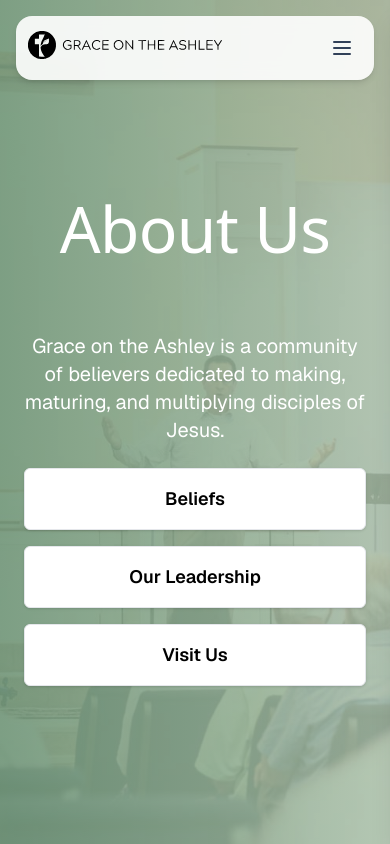
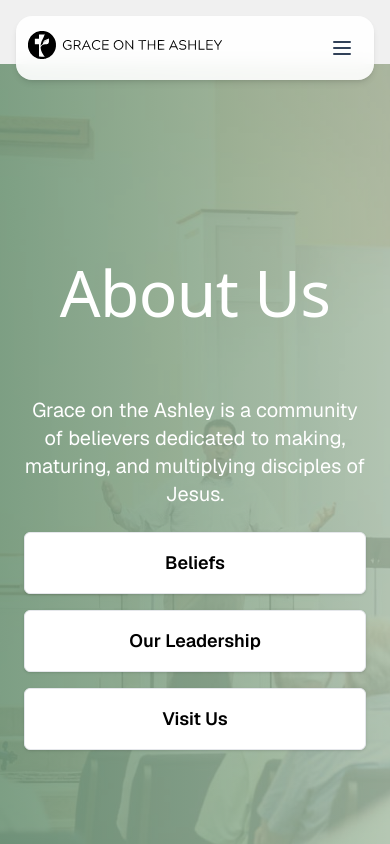
Before and after one commit to joshconverse/gota-site, a Next.js app: page /about in a window 390 px wide. Shown: the top 844 px of the page. Built offline with nearby package versions, Linux system fonts and the light colour scheme.

Commit message:
Viewport fix (#11)
* added viewport metadata

* remove mobile nav from dom tree when not open

```diff
--- a/src/app/layout.tsx
+++ b/src/app/layout.tsx
@@ -25,7 +25,6 @@ export const viewport: Viewport = {
   maximumScale: 1,
   userScalable: false,
   viewportFit: 'cover',
-  themeColor: '#0ea5a4',
 }
 
 export default function RootLayout({
--- a/src/components/Header.tsx
+++ b/src/components/Header.tsx
@@ -9,7 +9,7 @@ export default function Header() {
 
 
   return (
-  <header className="fixed inset-x-0 top-4 z-50 pointer-events-none">
+    <header className="sticky inset-x-0 top-4 z-50 pointer-events-none">
       <div className="container mx-auto max-w-[1440px] px-4 md:px-8 lg:px-12">
         <div className="pointer-events-auto bg-white/90 backdrop-blur-sm rounded-2xl shadow-md p-3 md:p-4 flex items-center gap-4 md:h-[70px] md:py-0">
           <div className="flex-1">
@@ -52,8 +52,9 @@ export default function Header() {
           </div>
         </div>
       </div>
-
+      {open && (
         <MobileNav isOpen={open} onClose={() => setOpen(false)} />
+      )}
     </header>
   );
 }
--- a/src/components/MobileNav.tsx
+++ b/src/components/MobileNav.tsx
@@ -41,16 +41,15 @@ export default function MobileNav({ isOpen, onClose }: MobileNavProps) {
   if (!mounted) return null;
 
   const content = (
-    <div aria-hidden={!isOpen} className={`fixed inset-0 z-[80] ${isOpen ? "" : "pointer-events-none"}`}>
+    <div aria-hidden={!isOpen} className={`sticky inset-0 z-[80] ${isOpen ? "" : "pointer-events-none"}`}>
       <div
         onClick={onClose}
         className={`absolute inset-0 bg-black/40 transition-opacity ${isOpen ? "opacity-100" : "opacity-0"}`}
       />
 
       <aside
-        className={`absolute right-0 top-0 flex h-full w-80 flex-col bg-white shadow-xl transition-transform sm:w-96 ${
-          isOpen ? "translate-x-0" : "translate-x-full"
-        }`}
+        className={`absolute right-0 top-0 flex h-full w-80 flex-col bg-white shadow-xl transition-transform sm:w-96 ${isOpen ? "translate-x-0" : "translate-x-full"
+          }`}
       >
         <div className="flex items-center justify-between border-b p-6">
           <div className="text-lg font-bold text-black">Menu</div>
@@ -111,7 +110,7 @@ export default function MobileNav({ isOpen, onClose }: MobileNavProps) {
               className="flex h-10 w-10 items-center justify-center !text-black"
             >
               <svg width="22" height="22" viewBox="0 0 24 24" fill="currentColor" aria-hidden="true">
-                <path d="M23.5 7.2a3.3 3.3 0 0 0-2.3-2.3C19.5 4.4 12 4.4 12 4.4s-7.5 0-9.2.5A3.3 3.3 0 0 0 .5 7.2 34.5 34.5 0 0 0 0 12a34.5 34.5 0 0 0 .5 4.8 3.3 3.3 0 0 0 2.3 2.3c1.7.5 9.2.5 9.2.5s7.5 0 9.2-.5a3.3 3.3 0 0 0 2.3-2.3A34.5 34.5 0 0 0 24 12a34.5 34.5 0 0 0-.5-4.8ZM9.75 15.02V8.98L15.5 12l-5.75 3.02Z"/>
+                <path d="M23.5 7.2a3.3 3.3 0 0 0-2.3-2.3C19.5 4.4 12 4.4 12 4.4s-7.5 0-9.2.5A3.3 3.3 0 0 0 .5 7.2 34.5 34.5 0 0 0 0 12a34.5 34.5 0 0 0 .5 4.8 3.3 3.3 0 0 0 2.3 2.3c1.7.5 9.2.5 9.2.5s7.5 0 9.2-.5a3.3 3.3 0 0 0 2.3-2.3A34.5 34.5 0 0 0 24 12a34.5 34.5 0 0 0-.5-4.8ZM9.75 15.02V8.98L15.5 12l-5.75 3.02Z" />
               </svg>
             </a>
             <a
@@ -122,7 +121,7 @@ export default function MobileNav({ isOpen, onClose }: MobileNavProps) {
               className="flex h-10 w-10 items-center justify-center !text-black"
             >
               <svg width="22" height="22" viewBox="0 0 24 24" fill="currentColor" aria-hidden="true">
-                <path d="M22 12.06C22 6.5 17.52 2 12 2S2 6.5 2 12.06C2 17.08 5.66 21.21 10.44 22v-7.02H7.9v-2.92h2.54V9.41c0-2.5 1.49-3.88 3.77-3.88 1.09 0 2.23.2 2.23.2v2.45h-1.25c-1.24 0-1.63.78-1.63 1.58v1.9h2.78l-.44 2.92h-2.34V22C18.34 21.21 22 17.08 22 12.06Z"/>
+                <path d="M22 12.06C22 6.5 17.52 2 12 2S2 6.5 2 12.06C2 17.08 5.66 21.21 10.44 22v-7.02H7.9v-2.92h2.54V9.41c0-2.5 1.49-3.88 3.77-3.88 1.09 0 2.23.2 2.23.2v2.45h-1.25c-1.24 0-1.63.78-1.63 1.58v1.9h2.78l-.44 2.92h-2.34V22C18.34 21.21 22 17.08 22 12.06Z" />
               </svg>
             </a>
             <a
@@ -133,7 +132,7 @@ export default function MobileNav({ isOpen, onClose }: MobileNavProps) {
               className="flex h-10 w-10 items-center justify-center !text-black"
             >
               <svg width="22" height="22" viewBox="0 0 24 24" fill="currentColor" aria-hidden="true">
-                <path d="M7 2h10a5 5 0 0 1 5 5v10a5 5 0 0 1-5 5H7a5 5 0 0 1-5-5V7a5 5 0 0 1 5-5Zm0 2a3 3 0 0 0-3 3v10a3 3 0 0 0 3 3h10a3 3 0 0 0 3-3V7a3 3 0 0 0-3-3H7Zm5 3.5A5.5 5.5 0 1 1 6.5 13 5.5 5.5 0 0 1 12 7.5Zm0 2A3.5 3.5 0 1 0 15.5 13 3.5 3.5 0 0 0 12 9.5Zm5.75-3.25a1.25 1.25 0 1 1-1.25 1.25 1.25 1.25 0 0 1 1.25-1.25Z"/>
+                <path d="M7 2h10a5 5 0 0 1 5 5v10a5 5 0 0 1-5 5H7a5 5 0 0 1-5-5V7a5 5 0 0 1 5-5Zm0 2a3 3 0 0 0-3 3v10a3 3 0 0 0 3 3h10a3 3 0 0 0 3-3V7a3 3 0 0 0-3-3H7Zm5 3.5A5.5 5.5 0 1 1 6.5 13 5.5 5.5 0 0 1 12 7.5Zm0 2A3.5 3.5 0 1 0 15.5 13 3.5 3.5 0 0 0 12 9.5Zm5.75-3.25a1.25 1.25 0 1 1-1.25 1.25 1.25 1.25 0 0 1 1.25-1.25Z" />
               </svg>
             </a>
           </div>
```
Lines whose indentation alone changed are shown as unchanged.
